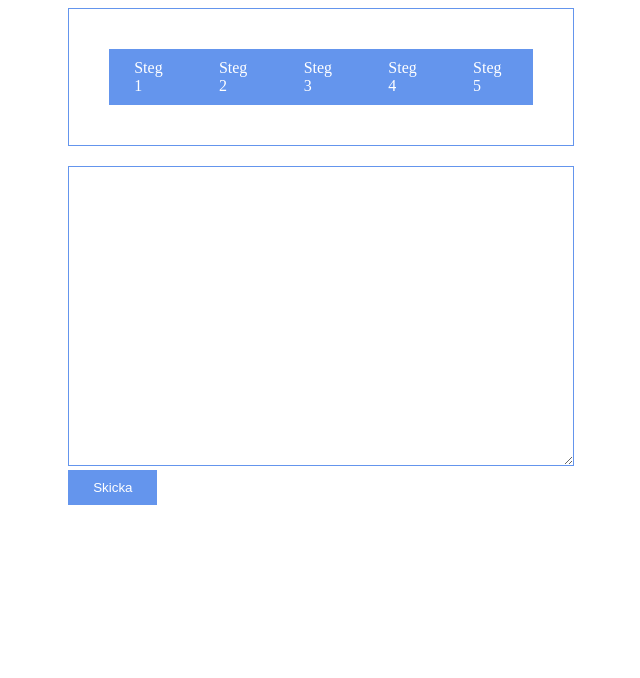
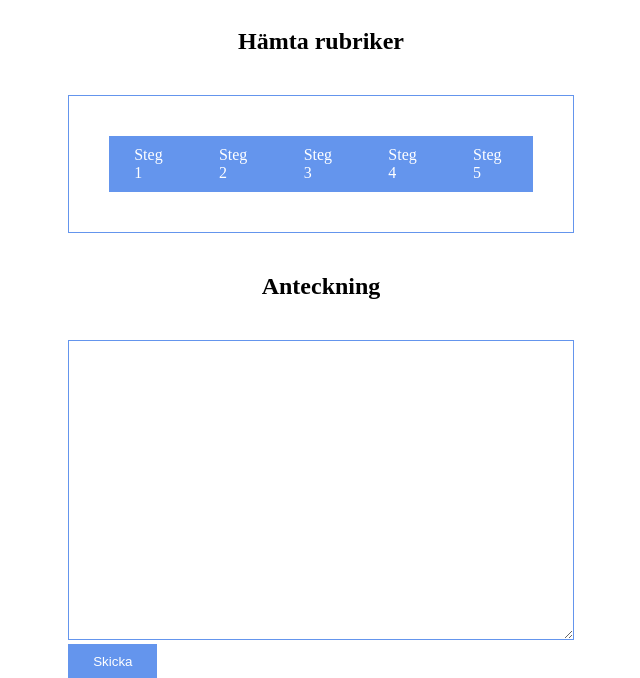
Before and after one commit to chrpe80/fp_tool, a Flask app: page / in a window 1280 px wide. Shown: the top 678 px of the page, without its empty margins (319-959 px from the left). Run offline with Flask 3, Linux system fonts and the light colour scheme.

Commit message:
added headings on index page for better user experience

```diff
--- a/templates/index.html
+++ b/templates/index.html
@@ -6,7 +6,7 @@
     <link rel="stylesheet" href="../static/styles_index.css">
 </head>
 <body>
-
+<h2>Hämta rubriker</h2>
 <div id="top-buttons-container">
     <a href="/handle_button_press/steg1" target="_blank">Steg 1</a>
     <a href="/handle_button_press/steg2" target="_blank">Steg 2</a>
@@ -15,6 +15,8 @@
     <a href="/handle_button_press/steg5" target="_blank">Steg 5</a>
 </div>
 
+<h2>Anteckning</h2>
+
 <form id="text-area-container" action="/" method="post">
     <textarea name="text-area" id="text-area"></textarea>
     <input type="submit" value="Skicka" id="form-button">
```
